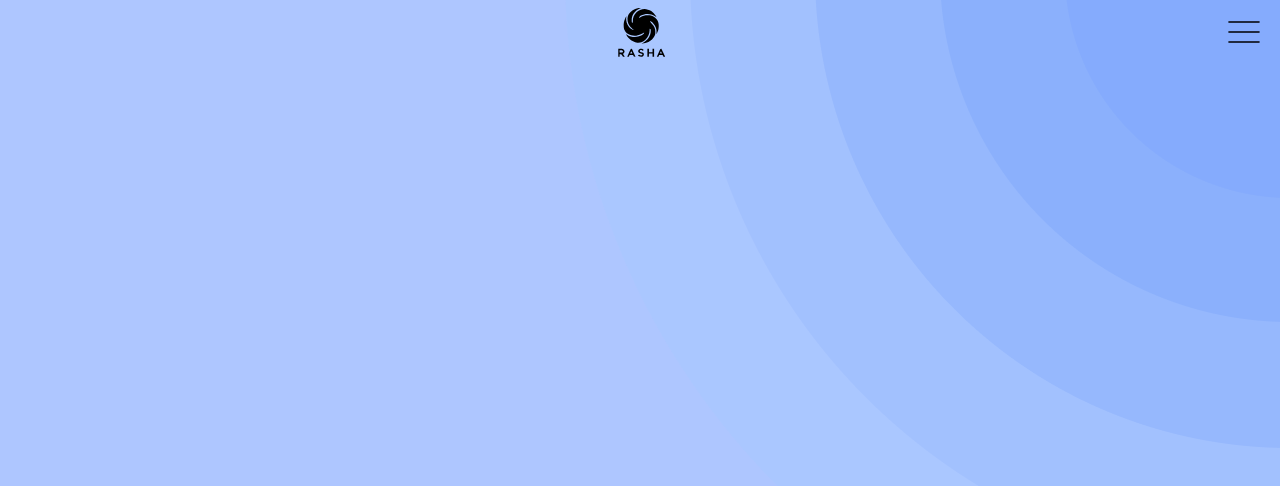
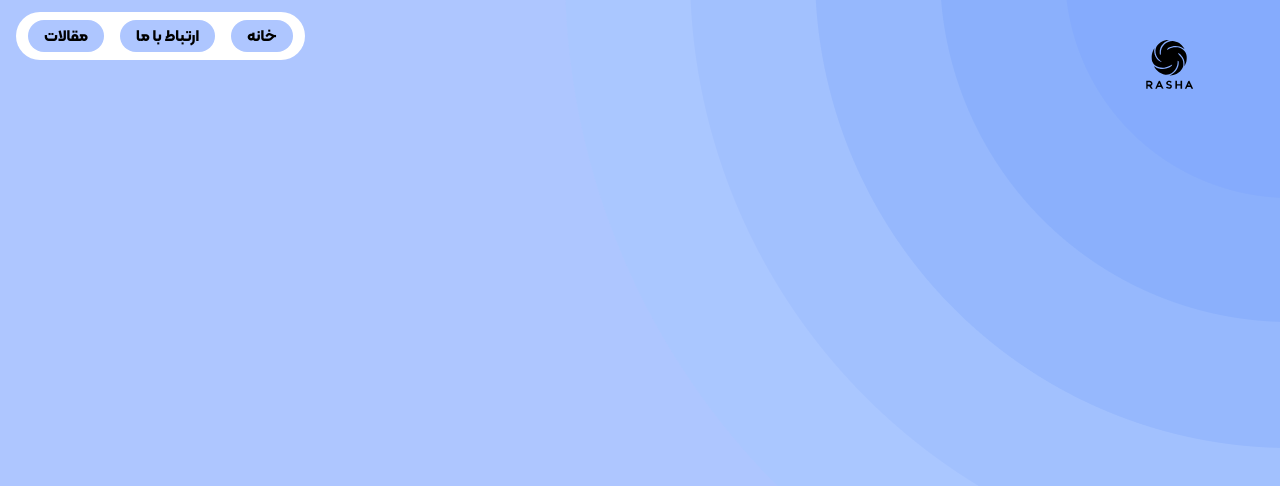
Before and after one commit to hossein-rg/pm_g1, a website: page src/index.html in a window 1280 px wide. Drawn offline with Linux system fonts and the light colour scheme.

Commit message:
add navbar and font

```diff
--- a/src/index.html
+++ b/src/index.html
@@ -9,11 +9,17 @@
 </head>
 
 <body>
-    <div class="h-screen bg-head-custom">
+    <div class="h-screen bg-head-custom font-[kalame-bold]">
         <img class="absolute top-0 right-0" src="../assets/images/headbg.png" alt="">
-        <div class="flex flex-row-reverse px-4 py-3">
-            <img class="w-10 z-0" src="../assets/images/burgermenu.svg" alt="burger">
-            <img class="custom-top-10 w-28 absolute left-1/2 center-cx " src="../assets/images/mainlogo.svg" alt="">
+        <div class="flex flex-row-reverse px-4 py-3 sm:flex-row">
+            <img class="w-10 z-0 sm:hidden" src="../assets/images/burgermenu.svg" alt="burger">
+            <img class="custom-top-10 w-28 absolute left-1/2 center-cx sm:left-auto sm:top-auto sm:right-0 "
+                src="../assets/images/mainlogo.svg" alt="">
+            <div class="hidden z-0 sm:flex bg-white px-3 py-2 rounded-3xl gap-4 rtl-grid">
+                <a class="px-4 py-1 rounded-3xl bg-head-custom" href="#">خانه</a>
+                <a class="px-4 py-1 rounded-3xl bg-head-custom" href="#">ارتباط با ما</a>
+                <a class="px-4 py-1 rounded-3xl bg-head-custom" href="#">مقالات</a>
+            </div>
         </div>
     </div>
 </body>
--- a/src/style.css
+++ b/src/style.css
@@ -17,3 +17,22 @@
 .custom-top-10 {
     top: -20px;
 }
+
+.rtl-grid {
+    direction: rtl;
+}
+
+@font-face {
+    font-family: kalame-thin;
+    src: url('../assets/fonts/KalamehWeb-Thin.woff2') format('woff2');
+}
+
+@font-face {
+    font-family: kalame-regular;
+    src: url('../assets/fonts/KalamehWeb-Regular.woff2') format('woff2');
+}
+
+@font-face {
+    font-family: kalame-bold;
+    src: url('../assets/fonts/KalamehWeb-Bold.woff2') format('woff2');
+}
```
Also changed, not shown: assets/fonts/KalamehWeb-Bold.woff2 (added), assets/fonts/KalamehWeb-Light.woff2 (added), assets/fonts/KalamehWeb-Regular.woff2 (added), assets/fonts/KalamehWeb-Thin.woff2 (added), src/output.css.
